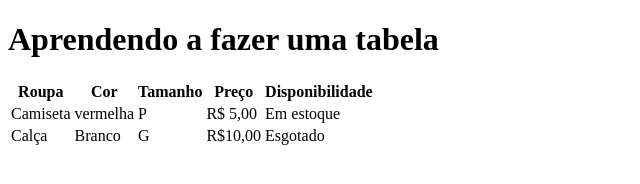
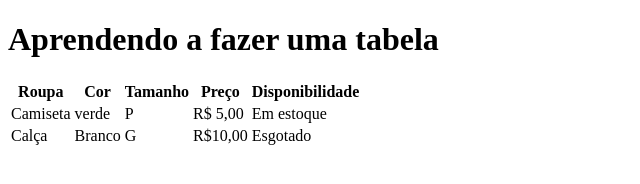
Before and after one commit to MilenaMarlim/aula-tabela, a plain HTML site: page index.html in a window 1280 px wide. Shown: the whole page, without its empty margins (0-640 px from the left). Drawn offline with Linux system fonts and the light colour scheme.

Commit message:
commit verde

```diff
--- a/index.html
+++ b/index.html
@@ -21,7 +21,7 @@
         </tr></thead>
         <tr>
             <td>Camiseta</td>
-            <td>vermelha</td>
+            <td>verde</td>
             <td>P</td>
             <td>R$ 5,00</td>
             <td>Em estoque</td>
```
